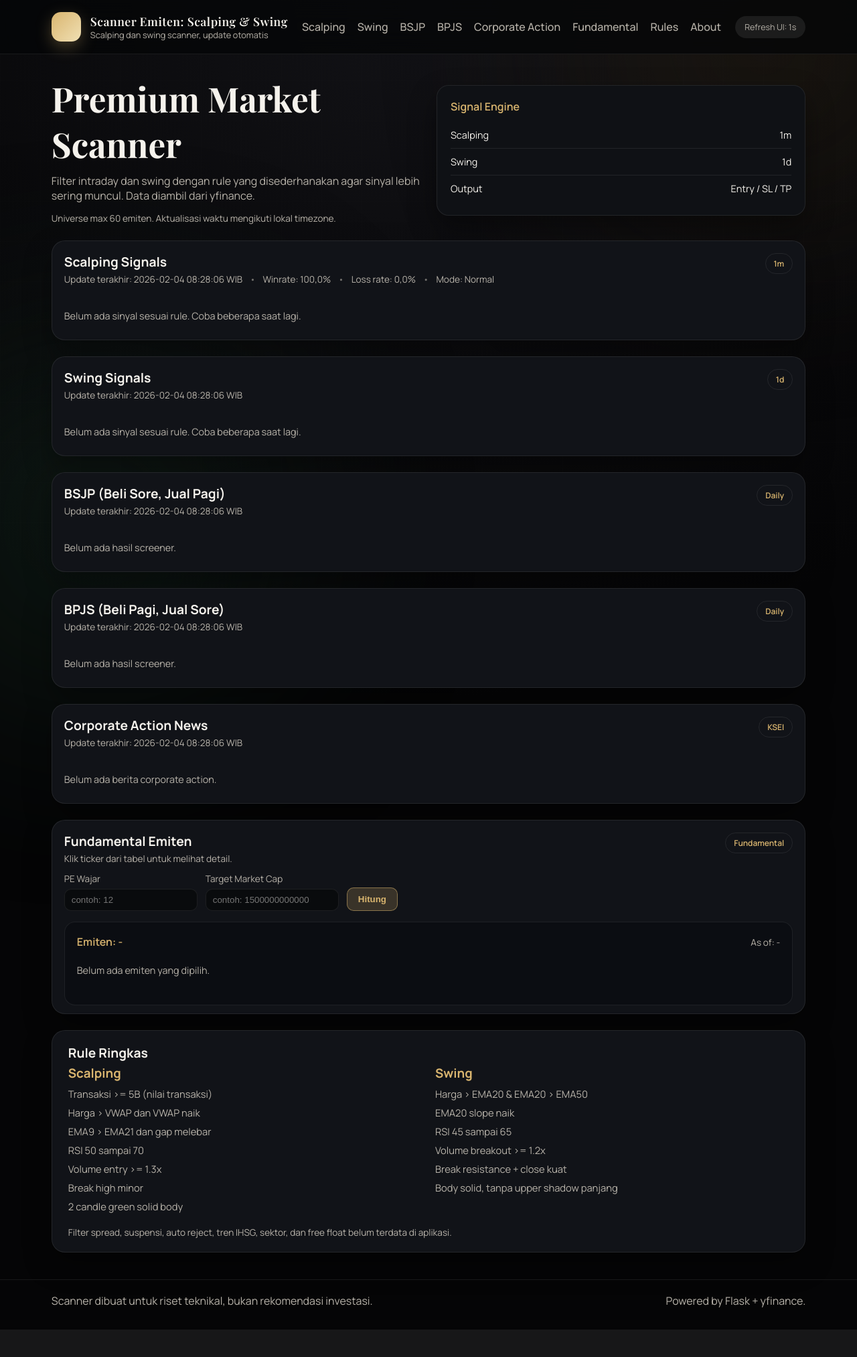
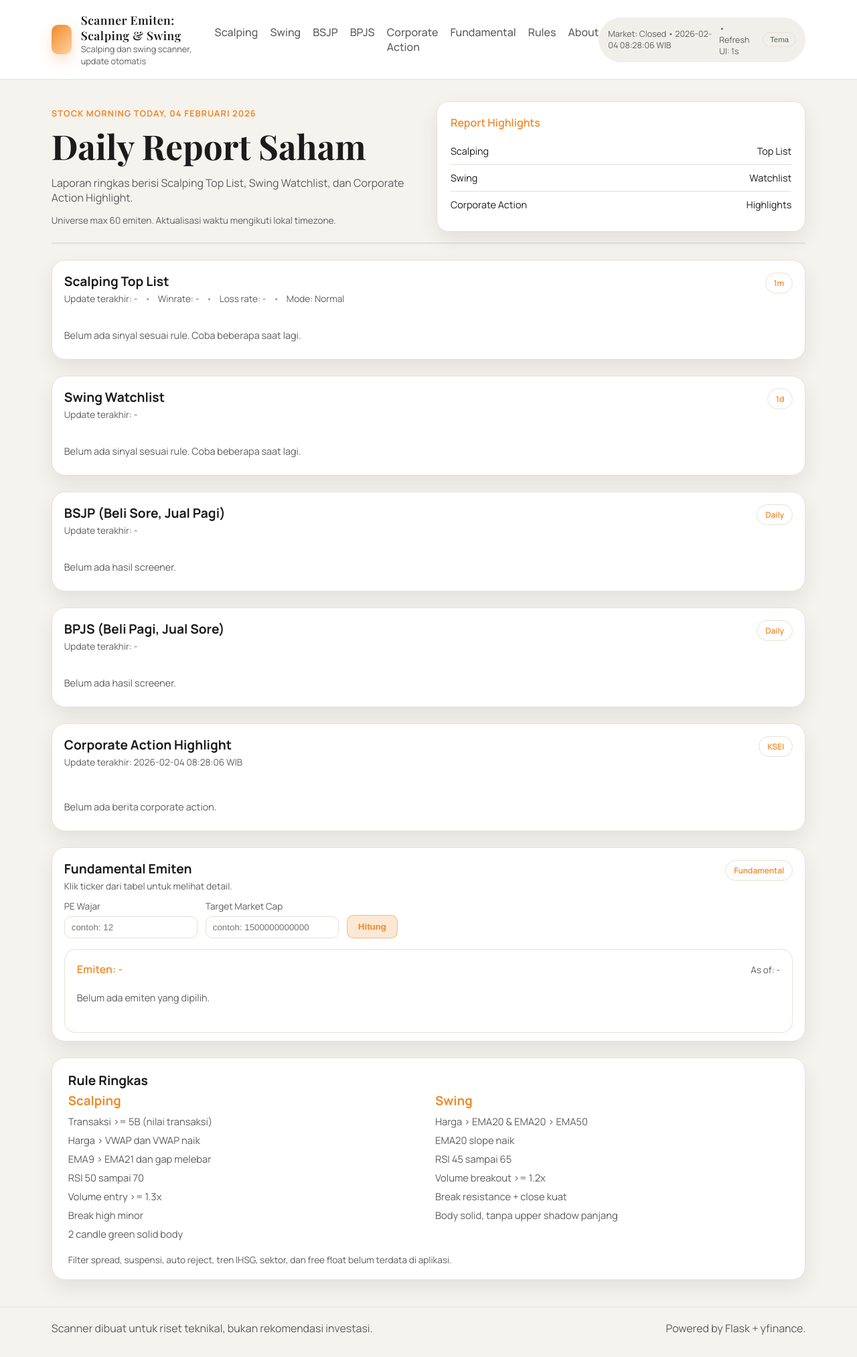
Before and after one commit to bayhaqqyy/scanner-emiten, a Flask app: page / in a window 1280 px wide. Shown: the whole page at 67% size. Before the commit the page ends 1985 px from the top, so only its background shows below. Run offline with Flask 3, Linux system fonts and the light colour scheme; data that the repository does not hold is empty.

Commit message:
add theme dark & bright

```diff
--- a/main.py
+++ b/main.py
@@ -107,6 +107,59 @@ _LOCAL_TZ = ZoneInfo(os.getenv("LOCAL_TZ", "Asia/Jakarta"))
 def _now_iso():
     now = datetime.now(_LOCAL_TZ)
     return now.strftime("%Y-%m-%d %H:%M:%S %Z")
+
+
+def _today_label():
+    now = datetime.now(_LOCAL_TZ)
+    months = [
+        "Januari",
+        "Februari",
+        "Maret",
+        "April",
+        "Mei",
+        "Juni",
+        "Juli",
+        "Agustus",
+        "September",
+        "Oktober",
+        "November",
+        "Desember",
+    ]
+    return f"{now.day:02d} {months[now.month - 1]} {now.year}"
+
+
+def _is_market_open(now=None):
+    now = now or datetime.now(_LOCAL_TZ)
+    weekday = now.weekday()  # Mon=0 ... Sun=6
+    if weekday >= 5:
+        return False
+    open_time = now.replace(hour=9, minute=0, second=0, microsecond=0)
+    close_hour = 16
+    close_minute = 30 if weekday == 4 else 0  # Friday 16:30
+    close_time = now.replace(hour=close_hour, minute=close_minute, second=0, microsecond=0)
+    return open_time <= now <= close_time
+
+
+def _sleep_until_next_open():
+    now = datetime.now(_LOCAL_TZ)
+    weekday = now.weekday()
+    if weekday >= 5:
+        days_ahead = (7 - weekday)  # to next Monday
+    else:
+        close_hour = 16
+        close_minute = 30 if weekday == 4 else 0
+        close_time = now.replace(hour=close_hour, minute=close_minute, second=0, microsecond=0)
+        if now < close_time:
+            time.sleep(60)
+            return
+        days_ahead = 1
+        if weekday == 4:
+            days_ahead = 3
+    next_open = (now + pd.Timedelta(days=days_ahead)).replace(
+        hour=9, minute=0, second=0, microsecond=0
+    )
+    sleep_seconds = max(60, int((next_open - now).total_seconds()))
+    time.sleep(sleep_seconds)
 
 
 def _today_key():
@@ -411,18 +464,20 @@ def _parse_ksei_table(html, base_url, category):
     return items
 
 
-def _extract_article_text(url):
+def _extract_article_data(url):
     try:
         html = _fetch_html(url)
     except Exception:
-        return None
+        return {"content": None, "image": None}
     soup = BeautifulSoup(html, "html.parser")
     for tag in soup(["script", "style", "noscript"]):
         tag.decompose()
+    og_image = soup.find("meta", property="og:image")
+    image_url = og_image.get("content") if og_image else None
     text = _normalize_space(soup.get_text(" ", strip=True))
     if not text:
-        return None
-    return text[:2000]
+        return {"content": None, "image": image_url}
+    return {"content": text[:2000], "image": image_url}
 
 
 def _parse_ksei_today(html, base_url):
@@ -499,7 +554,9 @@ def fetch_corporate_actions():
         else:
             item["tag"] = "Corporate Action"
         if item.get("url"):
-            item["content"] = _extract_article_text(item["url"])
+            article = _extract_article_data(item["url"])
+            item["content"] = article.get("content")
+            item["image"] = article.get("image")
 
     _ca_cache["items"] = items[:30]
     _ca_cache["updated_at"] = _now_iso()
@@ -978,6 +1035,9 @@ def scan_bsjp():
 def _scalping_worker():
     while True:
         try:
+            if not _is_market_open():
+                _sleep_until_next_open()
+                continue
             items = scan_scalping()
             items = _attach_ai(items, "scalping")
             with _lock:
@@ -998,6 +1058,9 @@ def _scalping_worker():
 def _swing_worker():
     while True:
         try:
+            if not _is_market_open():
+                _sleep_until_next_open()
+                continue
             items = scan_swing()
             items = _attach_ai(items, "swing")
             with _lock:
@@ -1013,6 +1076,9 @@ def _swing_worker():
 def _bpjs_worker():
     while True:
         try:
+            if not _is_market_open():
+                _sleep_until_next_open()
+                continue
             items = scan_bpjs()
             items = _attach_ai(items, "bpjs")
             with _lock:
@@ -1028,6 +1094,9 @@ def _bpjs_worker():
 def _bsjp_worker():
     while True:
         try:
+            if not _is_market_open():
+                _sleep_until_next_open()
+                continue
             items = scan_bsjp()
             items = _attach_ai(items, "bsjp")
             with _lock:
@@ -1058,6 +1127,7 @@ def index():
         title=APP_TITLE,
         max_tickers=MAX_TICKERS,
         ui_poll=UI_POLL_SECONDS,
+        today_label=_today_label(),
     )
 
 
@@ -1131,7 +1201,7 @@ def api_fundamentals(ticker):
 
 @app.route("/api/health")
 def api_health():
-    return jsonify({"status": "ok"})
+    return jsonify({"status": "ok", "market_open": _is_market_open(), "now": _now_iso()})
 
 
 def main():
--- a/static/app.css
+++ b/static/app.css
@@ -1,8 +1,32 @@
 :root {
-  --bg: #060607;
-  --bg-2: #0d0f12;
-  --panel: rgba(16, 18, 22, 0.92);
-  --panel-strong: rgba(18, 20, 26, 0.96);
+  --bg: #f5f3ee;
+  --bg-2: #ffffff;
+  --panel: #ffffff;
+  --panel-strong: #ffffff;
+  --line: #e6e1d8;
+  --ink: #1b1b1b;
+  --muted: #5e5e5e;
+  --accent: #f08a2b;
+  --accent-2: #2a7f7f;
+}
+
+body[data-theme="dark"] {
+  --bg: #0b0c0f;
+  --bg-2: #111318;
+  --panel: #141720;
+  --panel-strong: #141720;
+  --line: rgba(255, 255, 255, 0.08);
+  --ink: #f5f2ec;
+  --muted: #b8b3aa;
+  --accent: #d9b56f;
+  --accent-2: #b48c3c;
+}
+
+body[data-theme="dark"] {
+  --bg: #0b0c0f;
+  --bg-2: #111318;
+  --panel: #141720;
+  --panel-strong: #141720;
   --line: rgba(255, 255, 255, 0.08);
   --ink: #f5f2ec;
   --muted: #b8b3aa;
@@ -18,43 +42,14 @@ body {
   margin: 0;
   font-family: "Manrope", sans-serif;
   color: var(--ink);
-  background: radial-gradient(circle at top, #121216 0%, #050506 50%, #050506 100%);
+  background: var(--bg);
   min-height: 100vh;
   overflow-x: hidden;
 }
 
-.bg-orb {
-  position: fixed;
-  width: 520px;
-  height: 520px;
-  border-radius: 50%;
-  filter: blur(140px);
-  opacity: 0.4;
-  z-index: 0;
-}
-
-.orb-1 {
-  background: #372a15;
-  top: -200px;
-  right: -120px;
-}
-
-.orb-2 {
-  background: #1c3a2b;
-  bottom: -240px;
-  left: -120px;
-}
-
+.bg-orb,
 .bg-grid {
-  position: fixed;
-  inset: 0;
-  background-image:
-    linear-gradient(rgba(255, 255, 255, 0.04) 1px, transparent 1px),
-    linear-gradient(90deg, rgba(255, 255, 255, 0.04) 1px, transparent 1px);
-  background-size: 60px 60px;
-  opacity: 0.2;
-  pointer-events: none;
-  z-index: 0;
+  display: none;
 }
 
 .topbar {
@@ -65,8 +60,7 @@ body {
   align-items: center;
   justify-content: space-between;
   padding: 18px 6vw;
-  backdrop-filter: blur(18px);
-  background: rgba(5, 6, 7, 0.75);
+  background: var(--bg-2);
   border-bottom: 1px solid var(--line);
 }
 
@@ -79,9 +73,9 @@ body {
 .brand-mark {
   width: 44px;
   height: 44px;
-  border-radius: 14px;
-  background: linear-gradient(135deg, var(--accent), #f0e0b4);
-  box-shadow: 0 8px 24px rgba(217, 181, 111, 0.3);
+  border-radius: 10px;
+  background: linear-gradient(135deg, var(--accent), #ffd3a0);
+  box-shadow: 0 8px 20px rgba(240, 138, 43, 0.25);
 }
 
 .brand-title {
@@ -114,9 +108,12 @@ body {
 .chip {
   padding: 8px 14px;
   border-radius: 999px;
-  background: rgba(255, 255, 255, 0.08);
+  background: #f1efe9;
   font-size: 0.78rem;
   color: var(--muted);
+  display: inline-flex;
+  align-items: center;
+  gap: 10px;
 }
 
 .page {
@@ -133,6 +130,20 @@ body {
   grid-template-columns: repeat(auto-fit, minmax(260px, 1fr));
   gap: 24px;
   align-items: center;
+}
+
+.report-hero {
+  border-bottom: 2px solid var(--line);
+  padding-bottom: 16px;
+}
+
+.report-kicker {
+  font-weight: 700;
+  text-transform: uppercase;
+  letter-spacing: 0.08em;
+  color: var(--accent);
+  font-size: 0.8rem;
+  margin-bottom: 6px;
 }
 
 .hero h1 {
@@ -157,7 +168,7 @@ body {
   padding: 20px;
   border-radius: 18px;
   border: 1px solid var(--line);
-  box-shadow: 0 18px 40px rgba(0, 0, 0, 0.4);
+  box-shadow: 0 12px 30px rgba(0, 0, 0, 0.08);
 }
 
 .hero-card-title {
@@ -183,7 +194,7 @@ body {
   border-radius: 20px;
   border: 1px solid var(--line);
   padding: 18px 18px 12px;
-  box-shadow: 0 18px 40px rgba(0, 0, 0, 0.35);
+  box-shadow: 0 12px 30px rgba(0, 0, 0, 0.08);
 }
 
 .panel-slim {
@@ -213,7 +224,7 @@ body {
 }
 
 .panel-error {
-  color: #ef9a9a;
+  color: #b75b5b;
   font-size: 0.8rem;
   min-height: 16px;
   margin-top: 6px;
@@ -252,7 +263,8 @@ table {
   font-size: 0.86rem;
 }
 
-th, td {
+th,
+td {
   text-align: left;
   padding: 10px 8px;
   border-bottom: 1px solid var(--line);
@@ -275,13 +287,13 @@ th {
 }
 
 .badge-signal {
-  background: rgba(217, 181, 111, 0.2);
+  background: rgba(240, 138, 43, 0.15);
   color: var(--accent);
-  border: 1px solid rgba(217, 181, 111, 0.4);
+  border: 1px solid rgba(240, 138, 43, 0.35);
 }
 
 .badge-watch {
-  background: rgba(255, 255, 255, 0.08);
+  background: #f5f2ea;
   color: var(--muted);
   border: 1px solid var(--line);
 }
@@ -292,9 +304,9 @@ th {
   border-radius: 999px;
   font-size: 0.7rem;
   font-weight: 600;
-  background: rgba(180, 140, 60, 0.2);
+  background: rgba(240, 138, 43, 0.12);
   color: var(--accent);
-  border: 1px solid rgba(180, 140, 60, 0.35);
+  border: 1px solid rgba(240, 138, 43, 0.3);
 }
 
 .ai-report {
@@ -321,15 +333,15 @@ th {
   margin-top: 6px;
   padding: 4px 10px;
   border-radius: 999px;
-  border: 1px solid rgba(217, 181, 111, 0.35);
-  background: rgba(217, 181, 111, 0.2);
+  border: 1px solid rgba(240, 138, 43, 0.35);
+  background: rgba(240, 138, 43, 0.2);
   color: var(--accent);
   font-size: 0.7rem;
   cursor: pointer;
 }
 
 .ai-detail-btn:hover {
-  background: rgba(217, 181, 111, 0.3);
+  background: rgba(240, 138, 43, 0.3);
 }
 
 .ai-modal {
@@ -353,12 +365,26 @@ th {
   position: relative;
   max-width: 620px;
   margin: 10vh auto;
-  background: rgba(12, 14, 18, 0.95);
+  background: var(--panel);
   border: 1px solid var(--line);
   border-radius: 16px;
   padding: 16px 18px;
   color: var(--ink);
-  box-shadow: 0 20px 60px rgba(0, 0, 0, 0.5);
+  box-shadow: 0 20px 60px rgba(0, 0, 0, 0.2);
+}
+
+.theme-toggle {
+  padding: 4px 10px;
+  border-radius: 999px;
+  border: 1px solid var(--line);
+  background: transparent;
+  color: var(--muted);
+  font-size: 0.72rem;
+  cursor: pointer;
+}
+
+.theme-toggle:hover {
+  color: var(--ink);
 }
 
 .ai-modal-header {
@@ -390,10 +416,77 @@ th {
   white-space: pre-wrap;
 }
 
+.theme-toggle {
+  padding: 4px 10px;
+  border-radius: 999px;
+  border: 1px solid var(--line);
+  background: transparent;
+  color: var(--muted);
+  font-size: 0.72rem;
+  cursor: pointer;
+}
+
+.theme-toggle:hover {
+  color: var(--ink);
+}
+
 .empty {
   color: var(--muted);
   font-size: 0.9rem;
   padding: 14px 0;
+}
+
+.report-ca .panel-head {
+  margin-bottom: 12px;
+}
+
+.ca-grid {
+  display: grid;
+  grid-template-columns: repeat(auto-fit, minmax(260px, 1fr));
+  gap: 16px;
+}
+
+.ca-card {
+  border: 1px solid var(--line);
+  border-radius: 16px;
+  overflow: hidden;
+  background: var(--panel);
+  box-shadow: 0 10px 24px rgba(0, 0, 0, 0.06);
+  display: flex;
+  flex-direction: column;
+}
+
+.ca-image {
+  height: 160px;
+  background-size: cover;
+  background-position: center;
+}
+
+.ca-placeholder {
+  background: linear-gradient(135deg, #f2ebe2, #e8ded2);
+}
+
+.ca-body {
+  padding: 14px;
+}
+
+.ca-tag {
+  font-size: 0.7rem;
+  text-transform: uppercase;
+  letter-spacing: 0.06em;
+  color: var(--accent);
+  margin-bottom: 6px;
+}
+
+.ca-body h3 {
+  font-size: 0.95rem;
+  margin: 0 0 6px;
+}
+
+.ca-meta {
+  font-size: 0.75rem;
+  color: var(--muted);
+  margin-bottom: 8px;
 }
 
 .rule-grid {
@@ -430,7 +523,7 @@ th {
   padding: 18px;
   border-radius: 16px;
   border: 1px solid var(--line);
-  background: rgba(12, 14, 18, 0.9);
+  background: var(--panel);
 }
 
 .fund-controls {
@@ -453,7 +546,7 @@ th {
   padding: 8px 10px;
   border-radius: 10px;
   border: 1px solid var(--line);
-  background: rgba(8, 10, 12, 0.8);
+  background: var(--panel);
   color: var(--ink);
   min-width: 180px;
 }
@@ -461,15 +554,15 @@ th {
 .fund-controls button {
   padding: 9px 16px;
   border-radius: 10px;
-  border: 1px solid rgba(217, 181, 111, 0.5);
-  background: rgba(217, 181, 111, 0.2);
+  border: 1px solid rgba(240, 138, 43, 0.5);
+  background: rgba(240, 138, 43, 0.2);
   color: var(--accent);
   font-weight: 600;
   cursor: pointer;
 }
 
 .fund-controls button:hover {
-  background: rgba(217, 181, 111, 0.3);
+  background: rgba(240, 138, 43, 0.3);
 }
 
 .fund-header {
--- a/static/app.js
+++ b/static/app.js
@@ -109,32 +109,29 @@ const buildCorporateTable = (items) => {
   if (!items || items.length === 0) {
     return '<div class="empty">Belum ada berita corporate action.</div>';
   }
-  const header = `
-    <div class="table-wrap">
-      <table>
-        <thead>
-          <tr>
-            <th>Tag</th>
-            <th>Perihal</th>
-            <th>Tanggal</th>
-            <th>Sumber</th>
-            <th>AI</th>
-            <th>AI Report</th>
-          </tr>
-        </thead>
-        <tbody>
-  `;
-  const rows = items.map((item) => `
-      <tr>
-        <td><span class="badge badge-watch">${fmt(item.tag)}</span></td>
-        <td>${item.url ? `<a href="${item.url}" target="_blank" rel="noreferrer">${fmt(item.title)}</a>` : fmt(item.title)}</td>
-        <td>${fmt(item.date)}</td>
-        <td>${fmt(item.source)}</td>
-        <td>${aiBadge(item.ai)}</td>
-        <td>${aiReport(item.ai)}</td>
-      </tr>
-  `).join("");
-  return header + rows + "</tbody></table></div>";
+  const cards = items.slice(0, 10).map((item) => {
+    const image = item.image
+      ? `<div class="ca-image" style="background-image: url('${item.image}')"></div>`
+      : `<div class="ca-image ca-placeholder"></div>`;
+    const title = item.url
+      ? `<a href="${item.url}" target="_blank" rel="noreferrer">${fmt(item.title)}</a>`
+      : fmt(item.title);
+    return `
+      <article class="ca-card">
+        ${image}
+        <div class="ca-body">
+          <div class="ca-tag">${fmt(item.tag)}</div>
+          <h3>${title}</h3>
+          <div class="ca-meta">${fmt(item.date)} • ${fmt(item.source)}</div>
+          <div class="ca-ai">
+            ${aiBadge(item.ai)}
+            ${aiReport(item.ai)}
+          </div>
+        </div>
+      </article>
+    `;
+  }).join("");
+  return `<div class="ca-grid">${cards}</div>`;
 };
 
 const renderFundamentals = (data) => {
@@ -234,6 +231,21 @@ const bindFundControls = () => {
   });
 };
 
+const initTheme = () => {
+  const saved = localStorage.getItem("theme");
+  if (saved) {
+    document.body.setAttribute("data-theme", saved);
+  }
+  const btn = document.getElementById("theme-toggle");
+  if (!btn) return;
+  btn.addEventListener("click", () => {
+    const current = document.body.getAttribute("data-theme") || "light";
+    const next = current === "dark" ? "light" : "dark";
+    document.body.setAttribute("data-theme", next);
+    localStorage.setItem("theme", next);
+  });
+};
+
 const buildDailyTable = (items) => {
   if (!items || items.length === 0) {
     return '<div class="empty">Belum ada hasil screener.</div>';
@@ -281,6 +293,15 @@ async function refresh() {
     fetch("/api/bpjs").then((r) => r.json()),
   ]);
 
+  fetch("/api/health")
+    .then((r) => r.json())
+    .then((health) => {
+      const status = health.market_open ? "Open" : "Closed";
+      const now = health.now || "-";
+      document.getElementById("market-status").textContent = `Market: ${status} • ${now}`;
+    })
+    .catch(() => {});
+
   document.getElementById("scalping-updated").textContent = scalping.updated_at || "-";
   if (scalping.stats) {
     const lossRate = scalping.stats.loss_rate ?? null;
@@ -314,6 +335,7 @@ async function refresh() {
 refresh();
 bindTableClicks();
 bindFundControls();
+initTheme();
 setInterval(refresh, window.UI_POLL_SECONDS ? window.UI_POLL_SECONDS * 1000 : 1000);
 
 const openModal = (title, content) => {
--- a/templates/index.html
+++ b/templates/index.html
@@ -14,7 +14,7 @@
   <div class="bg-orb orb-2"></div>
   <div class="bg-grid"></div>
 
-  <header class="topbar">
+  <header class="topbar report-header">
     <div class="brand">
       <div class="brand-mark"></div>
       <div>
@@ -33,33 +33,34 @@
       <a href="#about">About</a>
     </nav>
     <div class="chip">
-      Refresh UI: {{ ui_poll }}s
+      <span id="market-status">Market: -</span> • Refresh UI: {{ ui_poll }}s
+      <button id="theme-toggle" class="theme-toggle" type="button">Tema</button>
     </div>
   </header>
 
   <main class="page">
-    <section class="hero">
+    <section class="hero report-hero">
       <div>
-        <h1>Premium Market Scanner</h1>
-        <p>Filter intraday dan swing dengan rule yang disederhanakan agar sinyal lebih sering muncul. Data diambil dari yfinance.</p>
+        <div class="report-kicker">Stock Morning Today, {{ today_label }}</div>
+        <h1>Daily Report Saham</h1>
+        <p>Laporan ringkas berisi Scalping Top List, Swing Watchlist, dan Corporate Action Highlight.</p>
         <div class="hero-meta">
-          Universe max {{ max_tickers }} emiten.
-          Aktualisasi waktu mengikuti lokal timezone.
+          Universe max {{ max_tickers }} emiten. Aktualisasi waktu mengikuti lokal timezone.
         </div>
       </div>
-      <div class="hero-card">
-        <div class="hero-card-title">Signal Engine</div>
+      <div class="hero-card report-card">
+        <div class="hero-card-title">Report Highlights</div>
         <div class="hero-card-row">
           <span>Scalping</span>
-          <span>1m</span>
+          <span>Top List</span>
         </div>
         <div class="hero-card-row">
           <span>Swing</span>
-          <span>1d</span>
+          <span>Watchlist</span>
         </div>
         <div class="hero-card-row">
-          <span>Output</span>
-          <span>Entry / SL / TP</span>
+          <span>Corporate Action</span>
+          <span>Highlights</span>
         </div>
       </div>
     </section>
@@ -67,7 +68,7 @@
     <section id="scalping" class="panel">
       <div class="panel-head">
         <div>
-          <h2>Scalping Signals</h2>
+          <h2>Scalping Top List</h2>
           <div class="panel-meta">
             Update terakhir: <span id="scalping-updated">-</span>
             <span class="panel-meta-divider">•</span>
@@ -87,7 +88,7 @@
     <section id="swing" class="panel">
       <div class="panel-head">
         <div>
-          <h2>Swing Signals</h2>
+          <h2>Swing Watchlist</h2>
           <div class="panel-meta">Update terakhir: <span id="swing-updated">-</span></div>
           <div class="panel-error" id="swing-error"></div>
         </div>
@@ -120,10 +121,10 @@
       <div id="bpjs-table"></div>
     </section>
 
-    <section id="corporate-action" class="panel">
+    <section id="corporate-action" class="panel report-ca">
       <div class="panel-head">
         <div>
-          <h2>Corporate Action News</h2>
+          <h2>Corporate Action Highlight</h2>
           <div class="panel-meta">Update terakhir: <span id="ca-updated">-</span></div>
           <div class="panel-error" id="ca-error"></div>
         </div>
```
